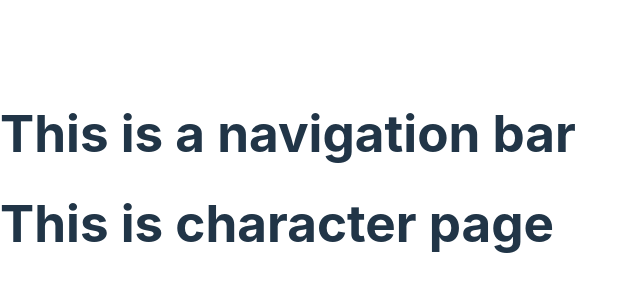
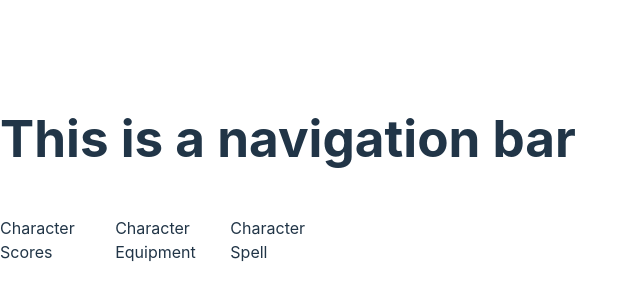
Before and after one commit to Carl12138C/DNDTracker, a React (Vite) app: page /character in a window 1280 px wide. Shown: the part 222-522 px from the top of the page, without its empty margins (0-640 px from the left). Built offline with nearby package versions, Linux system fonts and the light colour scheme.

Commit message:
initial commit

```diff
--- a/src/components/Character.jsx
+++ /dev/null
@@ -1,8 +0,0 @@
-
-export default function Character() {
-    return (
-        <div>
-            <h1>This is character page</h1>
-        </div>
-    )
-}
--- /dev/null
+++ b/src/components/Character/Character.jsx
@@ -0,0 +1,14 @@
+import CharacterEquipment from "./CharacterEquipment";
+import CharacterScores from "./CharacterScores";
+import CharacterSpell from "./CharacterSpell";
+import './character.css'
+
+export default function Character() {
+    return (
+        <div id = "character-root-container">
+            <CharacterScores/>
+            <CharacterEquipment/>
+            <CharacterSpell/>
+        </div>
+    )
+}
--- /dev/null
+++ b/src/components/Character/CharacterEquipment.jsx
@@ -0,0 +1,8 @@
+import "./character.css";
+export default function CharacterEquipment() {
+  return (
+    <div id="container">
+      <p>Character Equipment</p>
+    </div>
+  );
+}
--- /dev/null
+++ b/src/components/Character/CharacterScores.jsx
@@ -0,0 +1,8 @@
+import "./character.css";
+export default function CharacterScores() {
+  return (
+    <div id="container">
+      <p>Character Scores</p>
+    </div>
+  );
+}
--- /dev/null
+++ b/src/components/Character/CharacterSpell.jsx
@@ -0,0 +1,9 @@
+import "./character.css";
+
+export default function CharacterSpell() {
+  return (
+    <div id="container">
+      <p>Character Spell</p>
+    </div>
+  );
+}
--- /dev/null
+++ b/src/components/Character/character.css
@@ -0,0 +1,8 @@
+#container{
+    width: 20%;
+    height: 60%;
+    border: 1px;
+}
+#character-root-container{
+    display: flex;
+}
--- a/src/main.jsx
+++ b/src/main.jsx
@@ -3,7 +3,7 @@ import ReactDOM from 'react-dom/client'
 import './index.css'
 import {RouterProvider, createBrowserRouter} from 'react-router-dom'
 import MainLayout from './layouts/MainLayout'
-import Character from './components/Character'
+import Character from './components/Character/Character'
 import Roll from './components/Roll'
 import Home from './components/Home'
 import Error from './components/Error'
```
